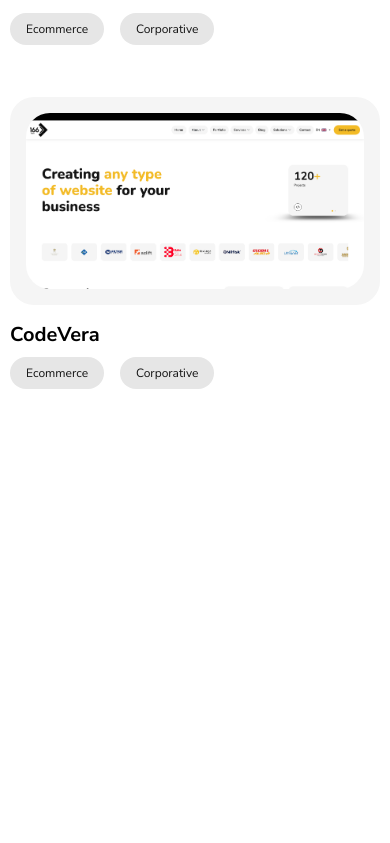
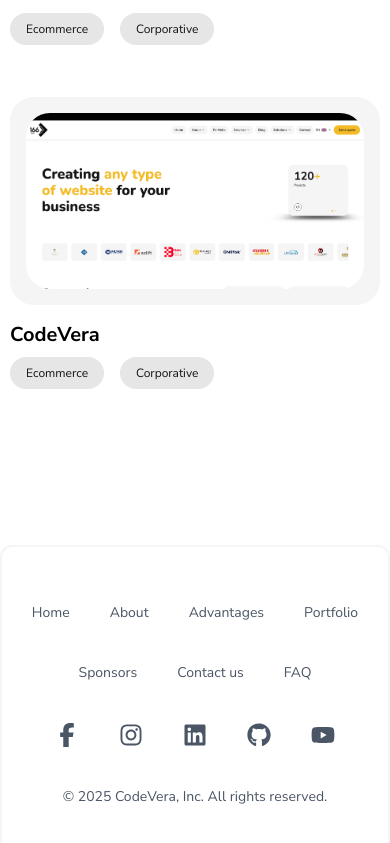
Before and after one commit to kamilaghayev/codevera-portfolio, a Next.js app: page /portfolio in a window 390 px wide. Shown: the part 1812-2655 px from the top of the page. Before the commit the page ends 2357 px from the top, so only its background shows below. Built offline with nearby package versions, Linux system fonts and the light colour scheme; what @ant-design/nextjs-registry would draw is missing.

Commit message:
added footer and it's responsivity

```diff
--- a/src/app-pages/home/_sections/about-us.jsx
+++ b/src/app-pages/home/_sections/about-us.jsx
@@ -27,15 +27,17 @@ export const AboutUs = () => {
 
 	return (
 		<section id="about" aria-labelledby='about-us'>
-			<div className='container-center flex flex-col lg:flex-row lg:justify-between gap-10 sm:gap-14 lg:gap-20 pt-12 mt-24'>
-				<div className='flex flex-col items-center md:items-start gap-6 sm:gap-8 lg:gap-10 w-full lg:w-[40%] lg:max-w-[480px]'>
+			<div className='container-center flex flex-col lg:flex-row lg:justify-between gap-10 sm:gap-14 lg:gap-20'>
+				<div className='flex flex-col gap-6 sm:gap-8 lg:gap-10 w-full lg:w-[40%] lg:max-w-[480px]'>
 					<h2 id='about-us' className='text-3xl sm:text-4xl lg:text-6xl font-semibold'>About us</h2>
 					<p className='text-sm sm:text-base lg:text-lg text-center md:text-left'>
 						CodeVera as a team offers quality and reliable service with digital solutions,
 						websites, ERP systems, mobile applications, email services, integration of payment
 						systems and other services.
 					</p>
-					<MoreButton />
+					<div className="flex justify-center md:justify-start">
+					    <MoreButton />
+					</div>
 				</div>
 				<ul className="w-full lg:w-[60%] grid justify-items-center md:grid-cols-2 gap-6 lg:justify-items-end">
 					{aboutUsData?.map((item, index) => (
--- a/src/app-pages/home/_sections/advantages.jsx
+++ b/src/app-pages/home/_sections/advantages.jsx
@@ -32,7 +32,7 @@ export const Advantages = () => {
 
   return (
     <section id='advantages' aria-labelledby='advantages'>
-        <div className='container-center flex flex-col gap-6 sm:gap-10 lg:gap-14 pt-12 mt-24'>
+        <div className='container-center flex flex-col gap-6 sm:gap-10 lg:gap-14'>
             <h2 id='advantages' className='text-3xl sm:text-4xl lg:text-6xl font-semibold'>Advantages</h2>
             <div className='flex gap-5 overflow-x-scroll'>
                 {advantagesData?.map((item, index) => (
--- a/src/app-pages/home/_sections/contact-us.jsx
+++ b/src/app-pages/home/_sections/contact-us.jsx
@@ -5,7 +5,7 @@ import { ContactButton } from '@/components'
 export const ContactUs = () => {
   return (
     <section id='contact' aria-labelledby='contact-us'>
-        <div className='container-center flex flex-col gap-6 sm:gap-10 lg:gap-14 pt-12 mt-24 mb-36'>
+        <div className='container-center flex flex-col gap-6 sm:gap-10 lg:gap-14'>
             <h2 id='advantages' className='text-3xl sm:text-4xl lg:text-6xl font-semibold'>Contact us</h2>
             <div className='p-6 lg:p-10 bg-[#F5F5F5] rounded-3xl flex flex-col items-center sm:flex-row sm:items-stretch gap-5'>
                 <Image src='/envelop.webp' alt='envelop image' width={400} height={250} />
--- a/src/app-pages/home/_sections/faq.jsx
+++ b/src/app-pages/home/_sections/faq.jsx
@@ -4,8 +4,8 @@ import { FaqCollapse } from '@/components'
 export const Faq = () => {
   return (
     <section id='faq' aria-labelledby='faq'>
-        <div className='container-center flex flex-col items-center gap-6 sm:gap-10 lg:gap-14 mt-16 mb-36'>
-            <h2 id='faq' className='text-3xl sm:text-4xl lg:text-6xl font-semibold'>Frequently Asked Questions</h2>
+        <div className='container-center flex flex-col items-center gap-6 sm:gap-10 lg:gap-14'>
+            <h2 id='faq' className='text-3xl sm:text-4xl lg:text-6xl font-semibold'>Frequently asked questions</h2>
             <FaqCollapse />
         </div>
     </section>
--- a/src/app-pages/home/_sections/our-projects.jsx
+++ b/src/app-pages/home/_sections/our-projects.jsx
@@ -4,7 +4,7 @@ import { ProjectCard, MoreButton } from '@/components'
 export const OurProjects = () => {
   return (
     <section aria-labelledby='our-projects' id='portfolio'>
-        <div className='container-center flex flex-col gap-6 sm:gap-10 lg:gap-14 pt-12 mt-24'>
+        <div className='container-center flex flex-col gap-6 sm:gap-10 lg:gap-14'>
             <h2 id='advantages' className='text-3xl sm:text-4xl lg:text-6xl font-semibold'>Our projects</h2>
             <div className='grid grid-cols-1 sm:grid-cols-2 lg:grid-cols-3 gap-10'>
                 <ProjectCard />
--- a/src/app-pages/home/_sections/sponsors.jsx
+++ b/src/app-pages/home/_sections/sponsors.jsx
@@ -4,7 +4,7 @@ import SponsorSwiper from '@/components/swipers/sponsor-swiper'
 export const Sponsors = () => {
   return (
     <section id='sponsors' aria-labelledby='sponsors'>
-        <div className='container-center w-full pt-12 mt-24 mb-36'>
+        <div className='container-center w-full'>
             <SponsorSwiper />
         </div>
     </section>
--- a/src/app-pages/home/index.jsx
+++ b/src/app-pages/home/index.jsx
@@ -2,7 +2,7 @@ import { Introduction, AboutUs, Advantages, ContactUs, OurProjects, Sponsors, Fa
 
 export const HomePage = () => {
 	return (
-		<>
+		<div className='flex flex-col gap-27 sm:gap-34 lg:gap-40'>
 			<Introduction/>
 			<AboutUs/>
 			<Advantages />
@@ -10,6 +10,6 @@ export const HomePage = () => {
 			<ContactUs />
 			<Sponsors />
 			<Faq />
-		</>
+		</div>
 	)
 }
--- a/src/app/layout.jsx
+++ b/src/app/layout.jsx
@@ -1,6 +1,6 @@
 import { Geist, Nunito_Sans } from "next/font/google";
 import Providers from './(initialize)/providers';
-import { Header } from '@/components';
+import { Header, Footer } from '@/components';
 import "./globals.css";
 
 const geistSans = Geist({
@@ -28,6 +28,7 @@ export default function RootLayout({ children }) {
         <Providers>
           <Header />
           {children}
+          <Footer />
         </Providers>
       </body>
     </html>
--- /dev/null
+++ b/src/components/footer/index.jsx
@@ -0,0 +1,35 @@
+import React from 'react'
+import Link from 'next/link'
+import { FaFacebookF, FaInstagram, FaYoutube, FaLinkedin, FaGithub } from "react-icons/fa6";
+
+
+export const Footer = () => {
+
+    const sections = [
+        { link: '#home', name: 'Home' },
+        { link: '#about', name: 'About' },
+        { link: '#advantages', name: 'Advantages' },
+        { link: '#portfolio', name: 'Portfolio' },
+        { link: '#sponsors', name: 'Sponsors' },
+        { link: '#contact', name: 'Contact us' },
+        { link: '#faq', name: 'FAQ' }
+    ];
+
+  return (
+    <div className='container-center flex flex-col items-center justify-center h-80 gap-10 rounded-xl border-2 border-[#F5F5F5] text-gray-600 mt-25 sm:mt-36 lg:mt-40'>
+      <ul className='flex gap-10 flex-wrap justify-center'>
+        {sections.map((section, index) => (
+            <Link key={index} href={section.link} className='text-sm sm:text-base lg:text-lg hover:text-[#141414] cursor-pointer'>{section.name}</Link>
+        ))}
+      </ul>
+      <div className='flex gap-10 text-2xl'>
+        <FaFacebookF className='hover:text-[#141414] cursor-pointer'/>
+        <FaInstagram className='hover:text-[#141414] cursor-pointer'/>
+        <FaLinkedin className='hover:text-[#141414] cursor-pointer'/>
+        <FaGithub className='hover:text-[#141414] cursor-pointer'/>
+        <FaYoutube className='hover:text-[#141414] cursor-pointer'/>
+      </div>
+      <span className='text-sm sm:text-base lg:text-lg'>© 2025 CodeVera, Inc. All rights reserved.</span>
+    </div>
+  )
+}
--- a/src/components/index.js
+++ b/src/components/index.js
@@ -4,7 +4,9 @@ export * from "./swipers";
 export * from "./collapses";
 
 import { Header } from './header';
+import { Footer } from "./footer";
 
 export {
-	Header
+	Header,
+	Footer,
 }
```
